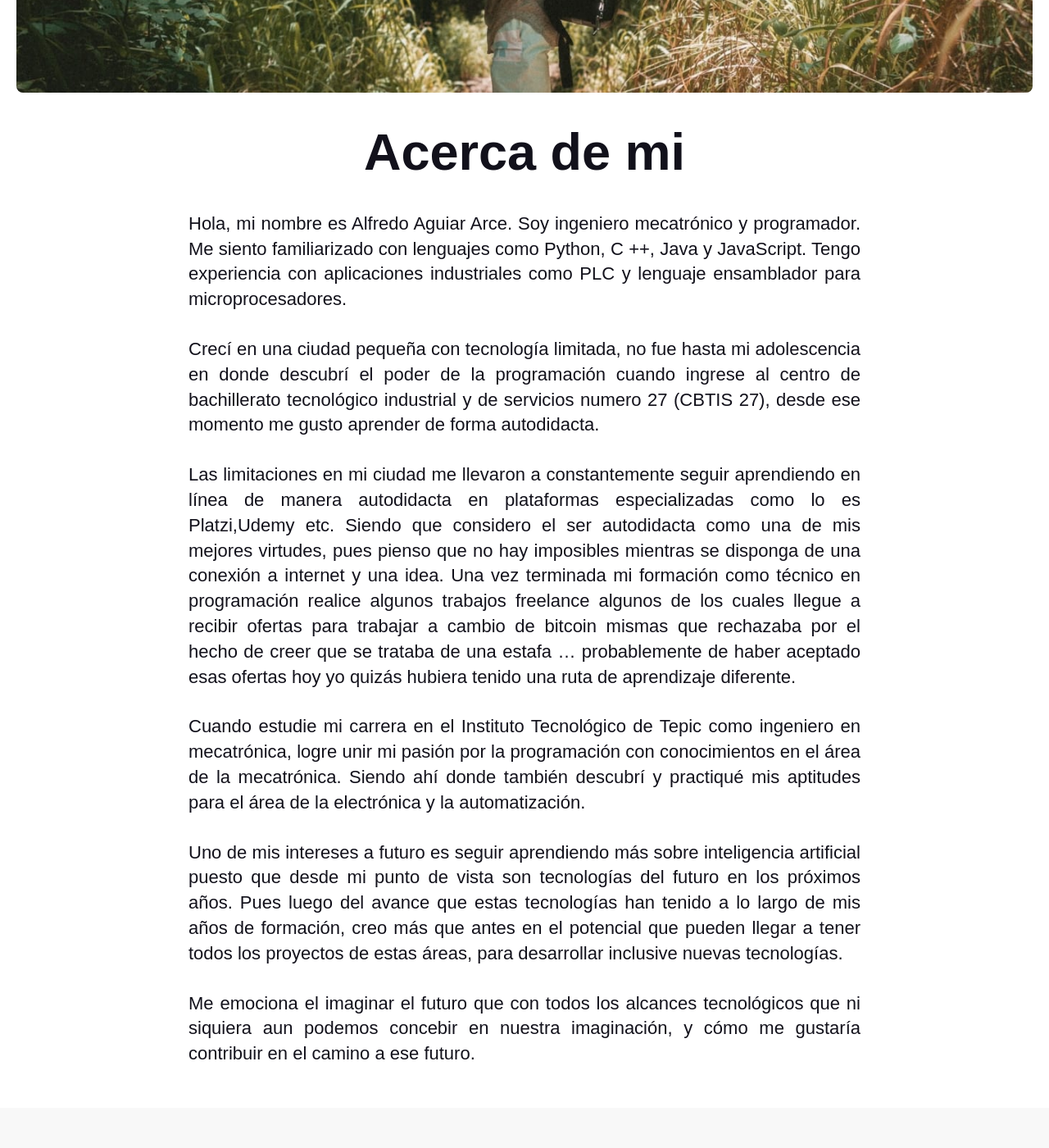
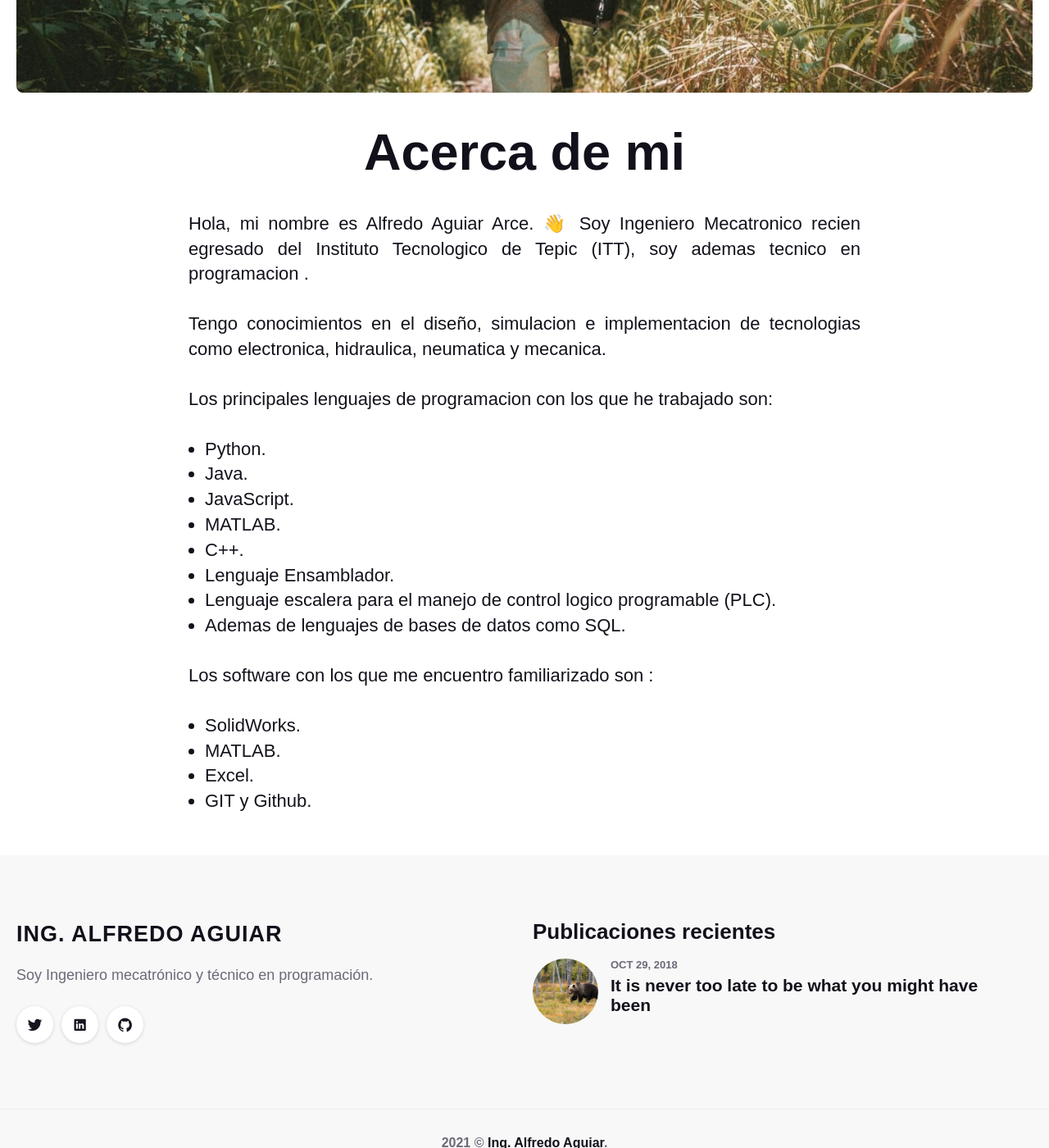
Before and after one commit to alfredoaguiararce/alfredoagrar, a Jekyll site: the page built from _pages/about.md, in a window 1280 px wide and 1400 px high, scrolled down 615 px. Shown: the whole window at 82% size. Built offline with Jekyll 4.4.1, drawn with Linux system fonts in a browser that asks for light colours; nearby versions of some CDN libraries; some web fonts are replaced.

Commit message:
He modificado mi biografia en acerca de mi (about.md)

```diff
--- a/_pages/about.md
+++ b/_pages/about.md
@@ -5,15 +5,25 @@ permalink: /about/
 image: '/images/60.jpg'
 ---
 
-Hola, mi nombre es Alfredo Aguiar Arce. Soy ingeniero mecatrónico y programador. Me siento familiarizado con lenguajes como Python, C ++, Java y JavaScript. Tengo experiencia con aplicaciones industriales como PLC y lenguaje ensamblador para microprocesadores.
+Hola, mi nombre es Alfredo Aguiar Arce. 👋
+Soy Ingeniero Mecatronico recien egresado del Instituto Tecnologico de Tepic (ITT), soy ademas tecnico en programacion .
 
-Crecí en una ciudad pequeña con tecnología limitada, no fue hasta mi adolescencia en donde descubrí el poder de la programación cuando ingrese al centro de bachillerato tecnológico industrial y de servicios numero 27 (CBTIS 27), desde ese momento me gusto aprender de forma autodidacta.
+Tengo conocimientos en el diseño, simulacion e implementacion de tecnologias como electronica, hidraulica, neumatica y mecanica.
 
-Las limitaciones en mi ciudad me llevaron a constantemente seguir aprendiendo en línea de manera autodidacta en plataformas especializadas como lo es Platzi,Udemy etc. Siendo que considero el ser autodidacta como una de mis mejores virtudes, pues pienso que no hay imposibles mientras se disponga de una conexión a internet y una idea.
-Una vez terminada mi formación como técnico en programación realice algunos trabajos freelance algunos de los cuales llegue a recibir ofertas para trabajar a cambio de bitcoin mismas que rechazaba por el hecho de creer que se trataba de una estafa ... probablemente de haber aceptado esas ofertas hoy yo quizás hubiera tenido una ruta de aprendizaje diferente.
+Los principales lenguajes de programacion con los que he trabajado son:
 
-Cuando estudie mi carrera en el Instituto Tecnológico de Tepic como ingeniero en mecatrónica, logre unir mi pasión por la programación con conocimientos en el área de la mecatrónica. Siendo ahí donde también descubrí y practiqué mis aptitudes para el área de la electrónica y la automatización.
+* Python.
+* Java.
+* JavaScript.
+* MATLAB.
+* C++.
+* Lenguaje Ensamblador.
+* Lenguaje escalera para el manejo de control logico programable (PLC).
+* Ademas de lenguajes de bases de datos como SQL.
 
-Uno de mis intereses a futuro es seguir aprendiendo más sobre inteligencia artificial puesto que desde mi punto de vista son tecnologías del futuro en los próximos años. Pues luego del avance que estas tecnologías han tenido a lo largo de mis años de formación, creo más que antes en el potencial que pueden llegar a tener todos los proyectos de estas áreas, para desarrollar inclusive nuevas tecnologías.
+Los software con los que me encuentro familiarizado son :
 
-Me emociona el imaginar el futuro que con todos los alcances tecnológicos que ni siquiera aun podemos concebir en nuestra imaginación, y cómo me gustaría contribuir en el camino a ese futuro.
+* SolidWorks.
+* MATLAB.
+* Excel.
+* GIT y Github.
```
